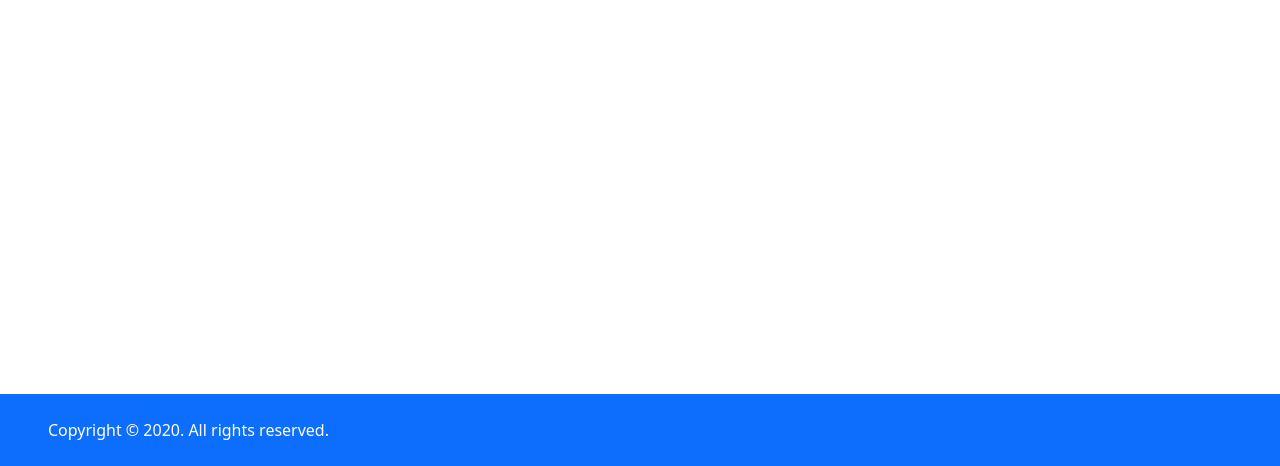
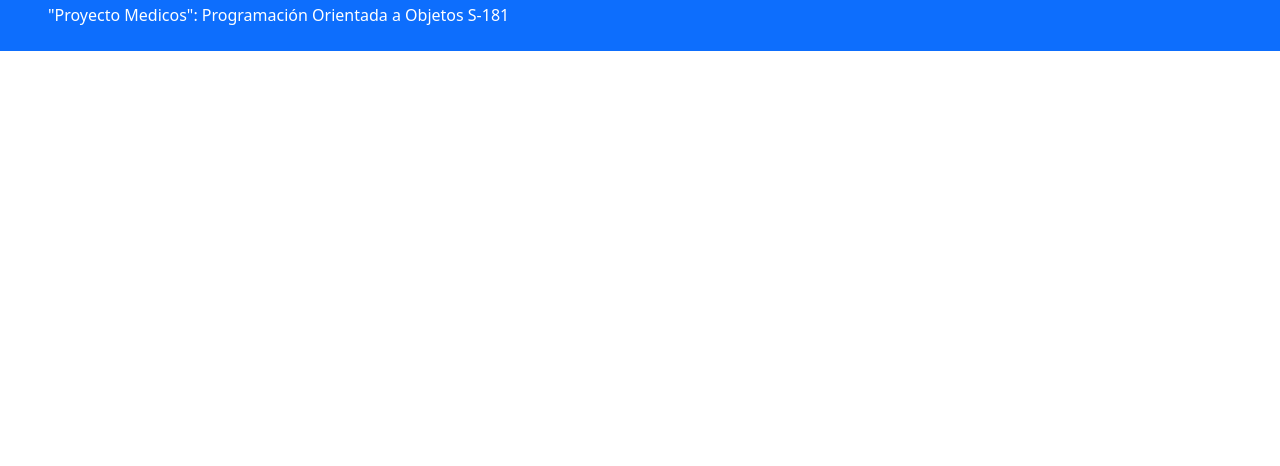
Before and after one commit to DiegoZNz/Sistema-Medicos-La-secuela, a Flask app: page / in a window 1280 px wide. Shown: the part 406-872 px from the top of the page. After the commit the page ends 457 px from the top, so only its background shows below. Run offline with Flask 3, Linux system fonts and the light colour scheme; some libraries are stand-ins or nearby versions.

Commit message:
Cambios a Login: Se cambio la imagen de la pagina de inicio, además de ordenar de una mejor manera la pagina de inicio

```diff
--- a/templates/login.html
+++ b/templates/login.html
@@ -2,27 +2,30 @@
 {% extends 'plantilla2.html' %}
 
 {% block body %}
+
 <section class="vh-100">
+  <br>
+  <br>
     <div class="container-fluid h-custom">
       <div class="row d-flex justify-content-center align-items-center h-100">
         <div class="col-md-9 col-lg-6 col-xl-5">
-          <img src="https://mdbcdn.b-cdn.net/img/Photos/new-templates/bootstrap-login-form/draw2.webp"
+          <img src="https://simebal.com/wp-content/uploads/2021/03/medico-de-familia-1.png"
             class="img-fluid" alt="Sample image">
         </div>
         <div class="col-md-8 col-lg-6 col-xl-4 offset-xl-1">
           <form>
             <!-- Email input -->
             <div class="form-outline mb-4">
+              <label class="form-label" for="form3Example3">Email address</label>
               <input type="email" id="form3Example3" class="form-control form-control-lg"
                 placeholder="Enter a valid email address" />
-              <label class="form-label" for="form3Example3">Email address</label>
             </div>
 
             <!-- Password input -->
             <div class="form-outline mb-3">
+              <label class="form-label" for="form3Example4">Password</label>
               <input type="password" id="form3Example4" class="form-control form-control-lg"
                 placeholder="Enter password" />
-              <label class="form-label" for="form3Example4">Password</label>
             </div>
 
             <div class="d-flex justify-content-between align-items-center">
@@ -47,32 +50,15 @@
         </div>
       </div>
     </div>
+    <footer>
+      <div
+        class="d-flex flex-column flex-md-row text-center text-md-start justify-content-between py-4 px-4 px-xl-5 bg-primary">
+        <div class="text-white mb-3 mb-md-0">
+          "Proyecto Medicos": Programación Orientada a Objetos S-181
+        </div>
+      </div>
+    </footer>
   </section>
-  <footer>
-    <div
-      class="d-flex flex-column flex-md-row text-center text-md-start justify-content-between py-4 px-4 px-xl-5 bg-primary">
-      <!-- Copyright -->
-      <div class="text-white mb-3 mb-md-0">
-        Copyright © 2020. All rights reserved.
-      </div>
-      <!-- Copyright -->
 
-      <!-- Right -->
-      <div>
-        <a href="#!" class="text-white me-4">
-          <i class="fab fa-facebook-f"></i>
-        </a>
-        <a href="#!" class="text-white me-4">
-          <i class="fab fa-twitter"></i>
-        </a>
-        <a href="#!" class="text-white me-4">
-          <i class="fab fa-google"></i>
-        </a>
-        <a href="#!" class="text-white">
-          <i class="fab fa-linkedin-in"></i>
-        </a>
-      </div>
-      <!-- Right -->
-    </div>
-  </footer>
+
   {% endblock %}
```
